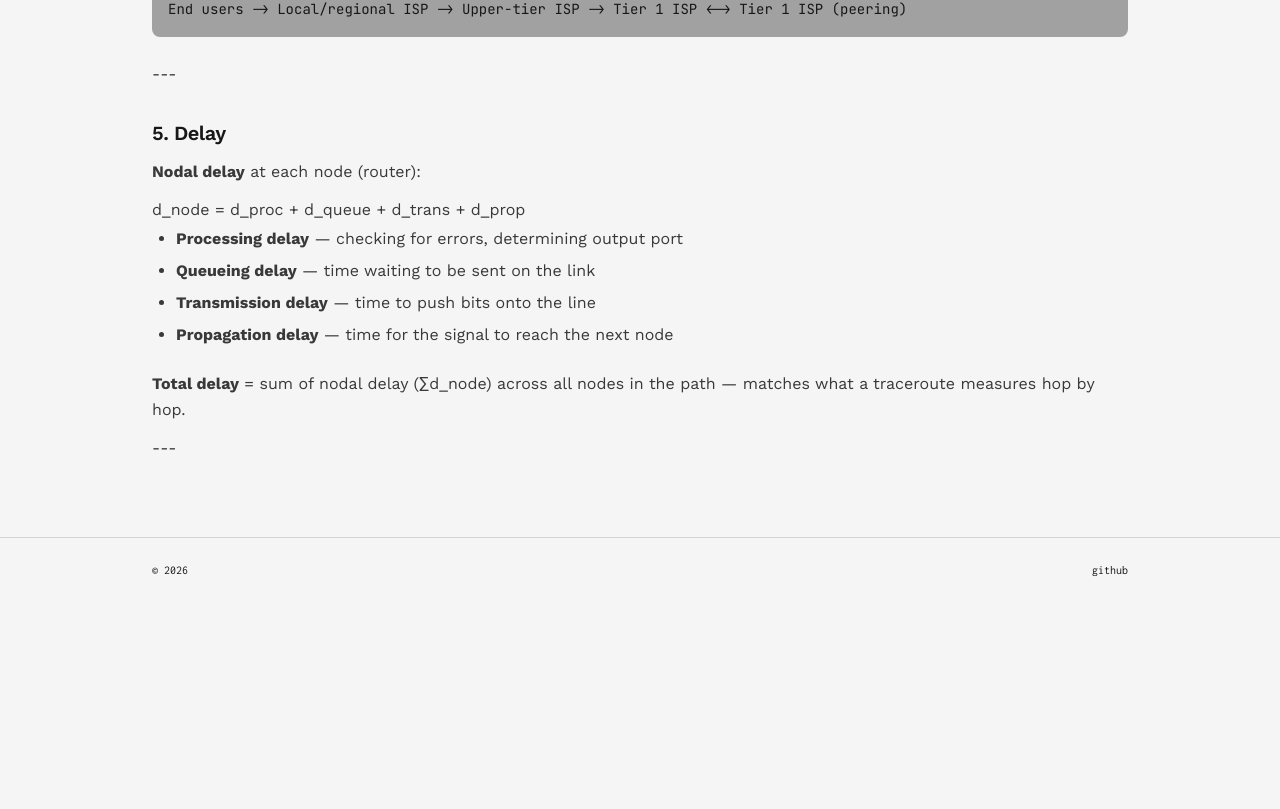
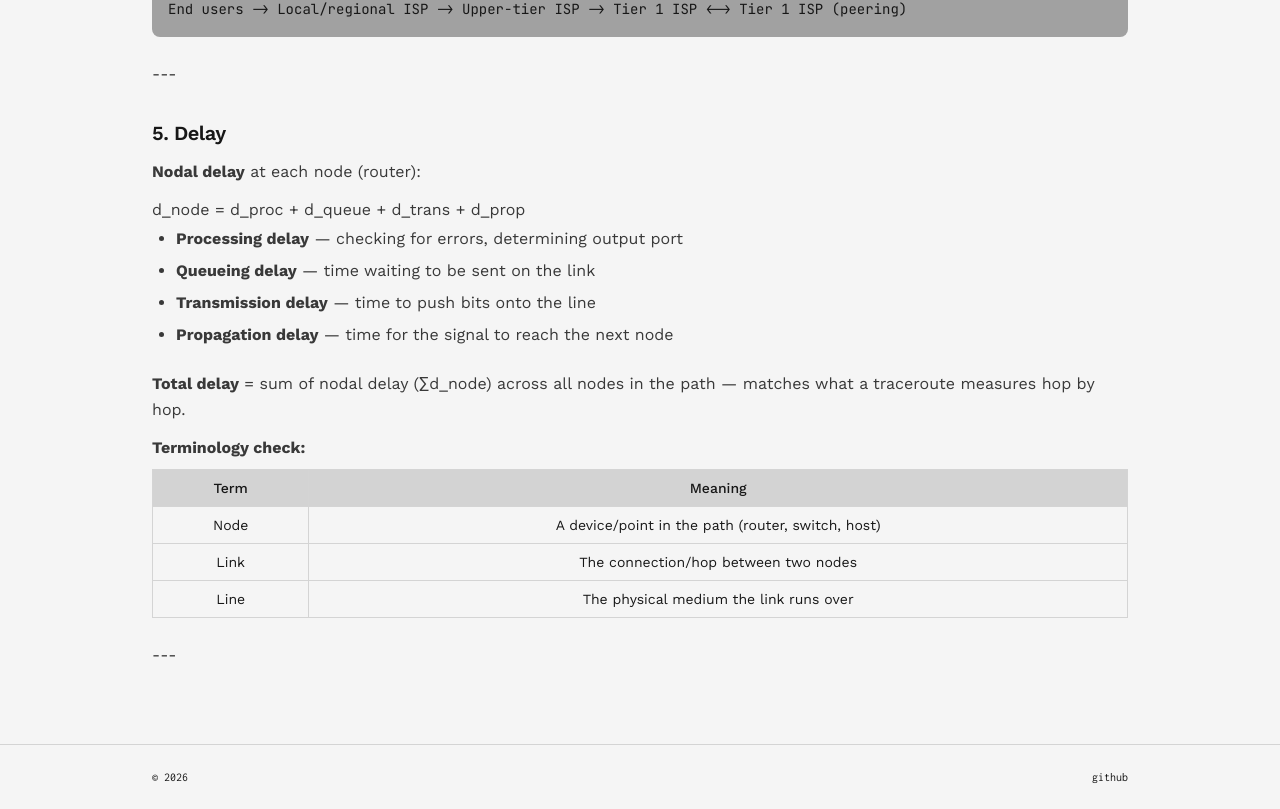
Before and after one commit to n0as-ark/logbook, a React (Vite) app: page /logbook/blog/introduction-to-computer-networking in a window 1280 px wide. Shown: the part 2893-3702 px from the top of the page. Before the commit the page ends 3495 px from the top, so only its background shows below. Built offline with nearby package versions, Linux system fonts and the light colour scheme; the HTML template or start-up script is replaced by a standard one.

Commit message:
Update posts.ts

```diff
--- a/src/data/posts.ts
+++ b/src/data/posts.ts
@@ -566,6 +566,14 @@ d_node = d_proc + d_queue + d_trans + d_prop
 
 **Total delay** = sum of nodal delay (∑d_node) across all nodes in the path — matches what a traceroute measures hop by hop.
 
+**Terminology check:**
+
+| Term | Meaning |
+|------|---------|
+| Node | A device/point in the path (router, switch, host) |
+| Link | The connection/hop between two nodes |
+| Line | The physical medium the link runs over |
+
 ---
 
 `,
```
